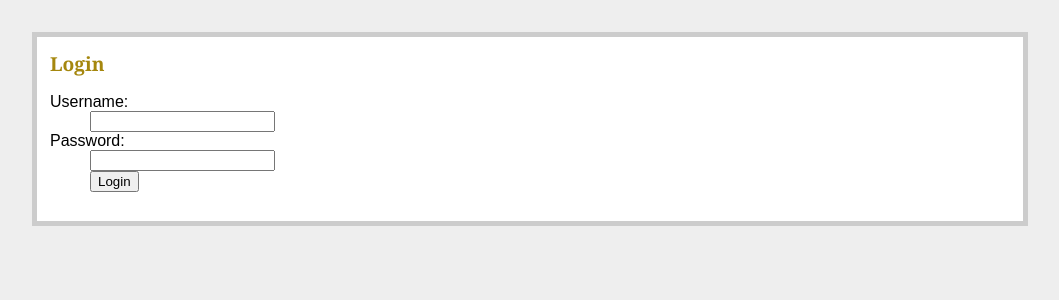
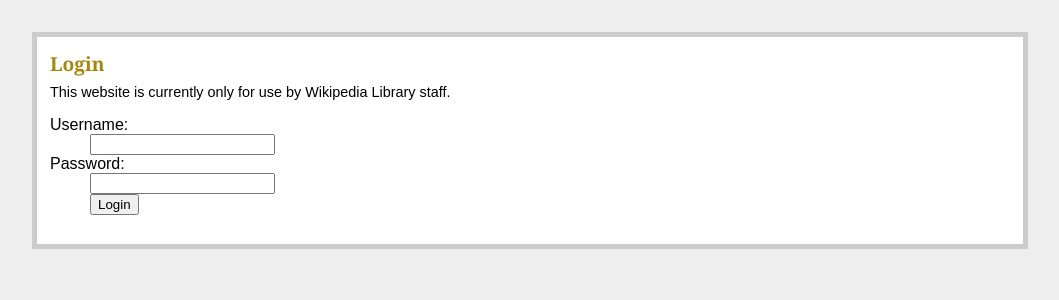
Before and after one commit to Samwalton9/TWL-tools, a Flask app: page /login in a window 1280 px wide. Shown: the top 300 px of the page, without its empty margins (110-1169 px from the left). Run offline with Flask 2, Linux system fonts and the light colour scheme.

Commit message:
Login notice that this is a TWL staff-only site

```diff
--- a/static/style.css
+++ b/static/style.css
@@ -17,3 +17,4 @@
 .back-button	{margin-top: 0.3cm; margin-bottom: 1cm}
 .header-text	{margin-bottom: 0.5cm; font-size: 0.8em;}
 .subtext		{font-size: 0.8em; margin-bottom: 0.5cm}
+.login-header	{margin-top: 0.5em; font-size: 0.9em;}
--- a/templates/login.html
+++ b/templates/login.html
@@ -3,6 +3,9 @@
 <link rel=stylesheet type=text/css href="{{ url_for('static', filename='style.css') }}">
 <div class=page>
   <h2>Login</h2>
+  <div class=login-header>
+    This website is currently only for use by Wikipedia Library staff.
+  </div>
   {% if error %}<p class=error><strong>Error:</strong> {{ error }}{% endif %}
   <form action="{{ url_for('login') }}" method=post>
     <dl>
```
